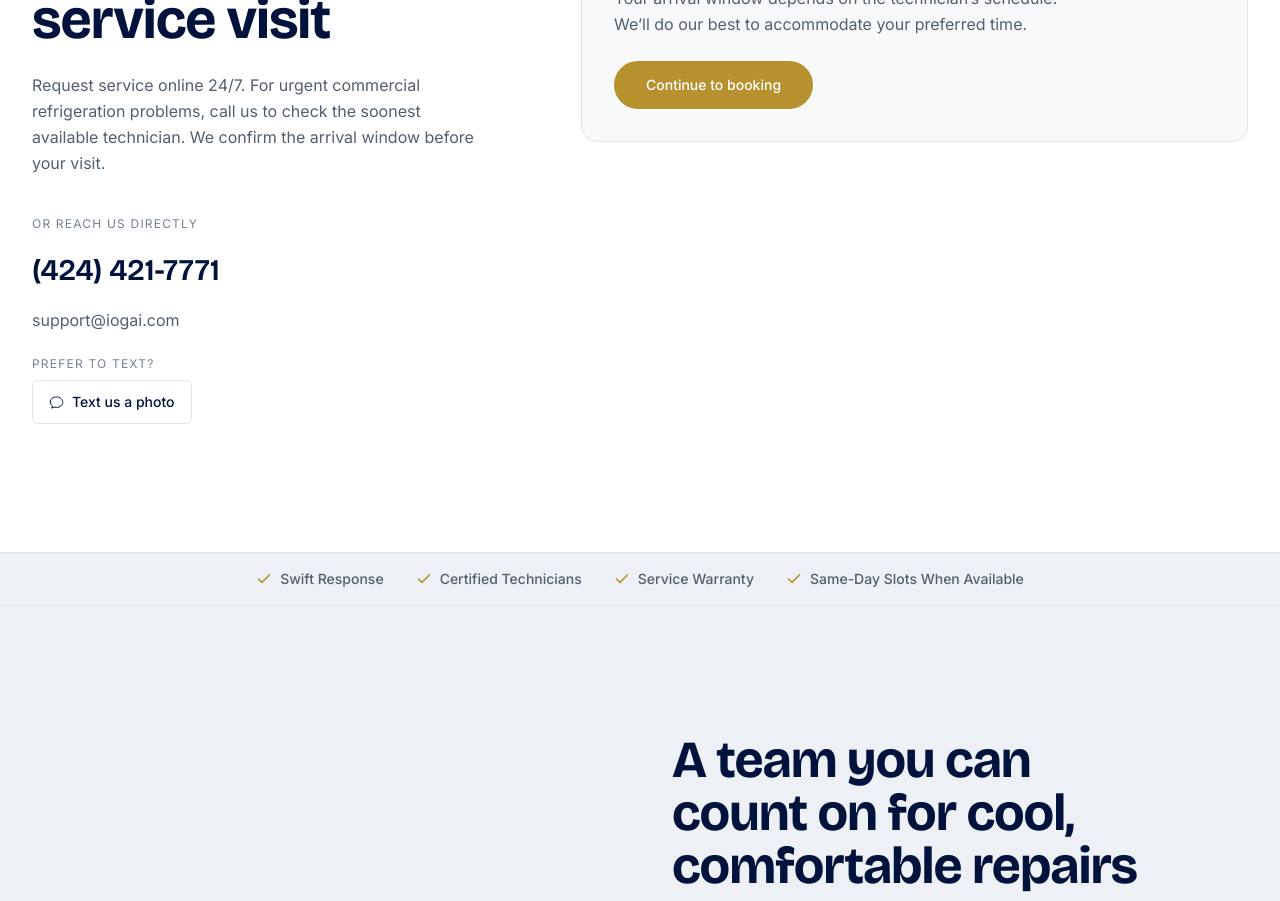
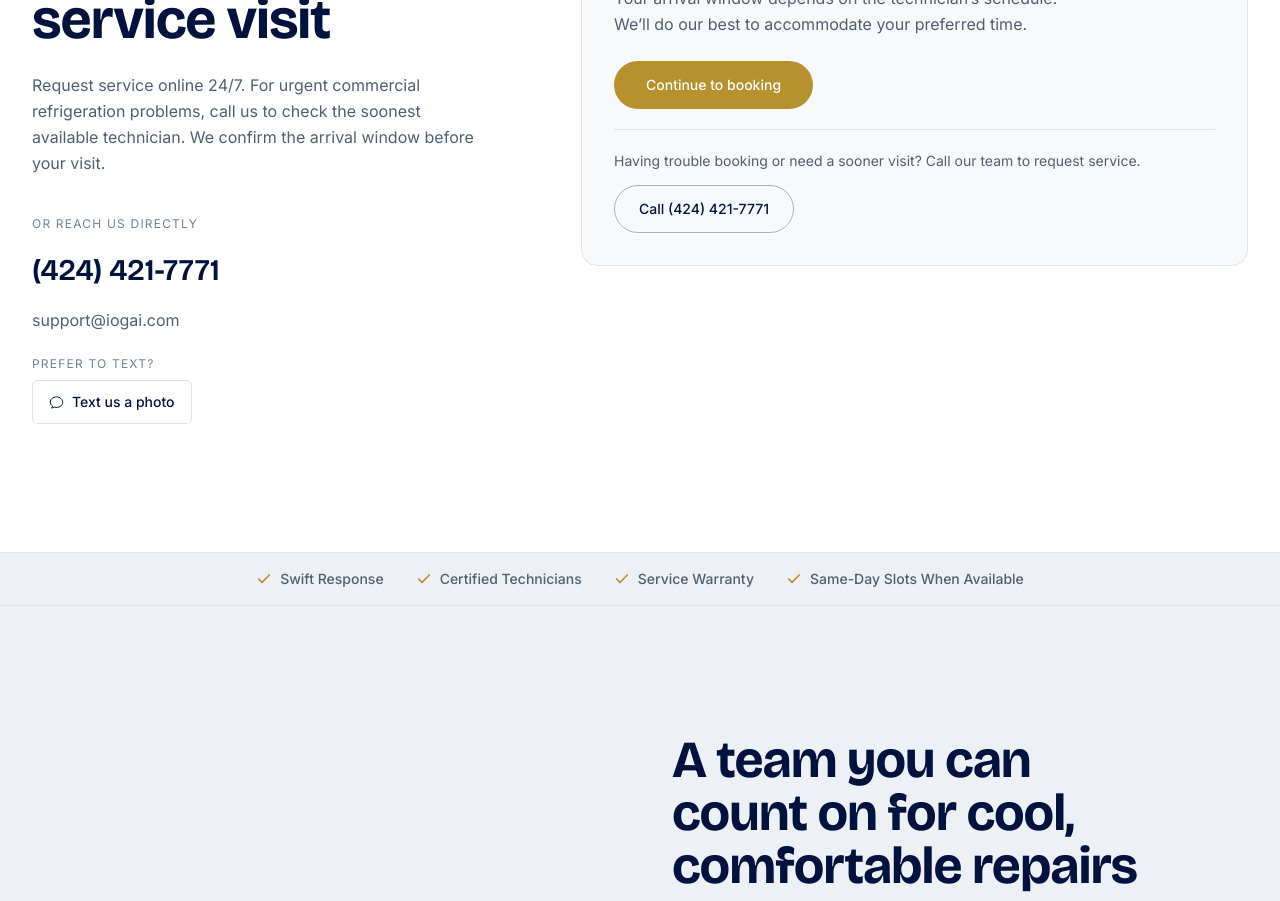
Before and after one commit to iogai/iogai-website, a Next.js app: page / in a window 1280 px wide. Shown: the part 1940-2841 px from the top of the page. Built offline with nearby package versions, Linux system fonts and the light colour scheme; no server answers.

Commit message:
Add direct call fallback beside online booking for customers needing help

```diff
--- a/components/sections/Contact.tsx
+++ b/components/sections/Contact.tsx
@@ -64,6 +64,18 @@ export function Contact() {
             >
               Continue to booking
             </a>
+            <div className="mt-5 border-t border-hairline pt-5">
+              <p className="text-sm leading-relaxed text-ink-2">
+                Having trouble booking or need a sooner visit? Call our team to request service.
+              </p>
+              <a
+                href={site.phoneHref}
+                onClick={() => track("Contact", { method: "phone", placement: "booking_help" })}
+                className="mt-3 inline-flex min-h-12 items-center justify-center rounded-full border border-ink/30 px-6 text-sm font-medium text-ink transition-colors hover:border-accent"
+              >
+                Call {site.phoneDisplay}
+              </a>
+            </div>
           </div>
         </Reveal>
       </div>
```
